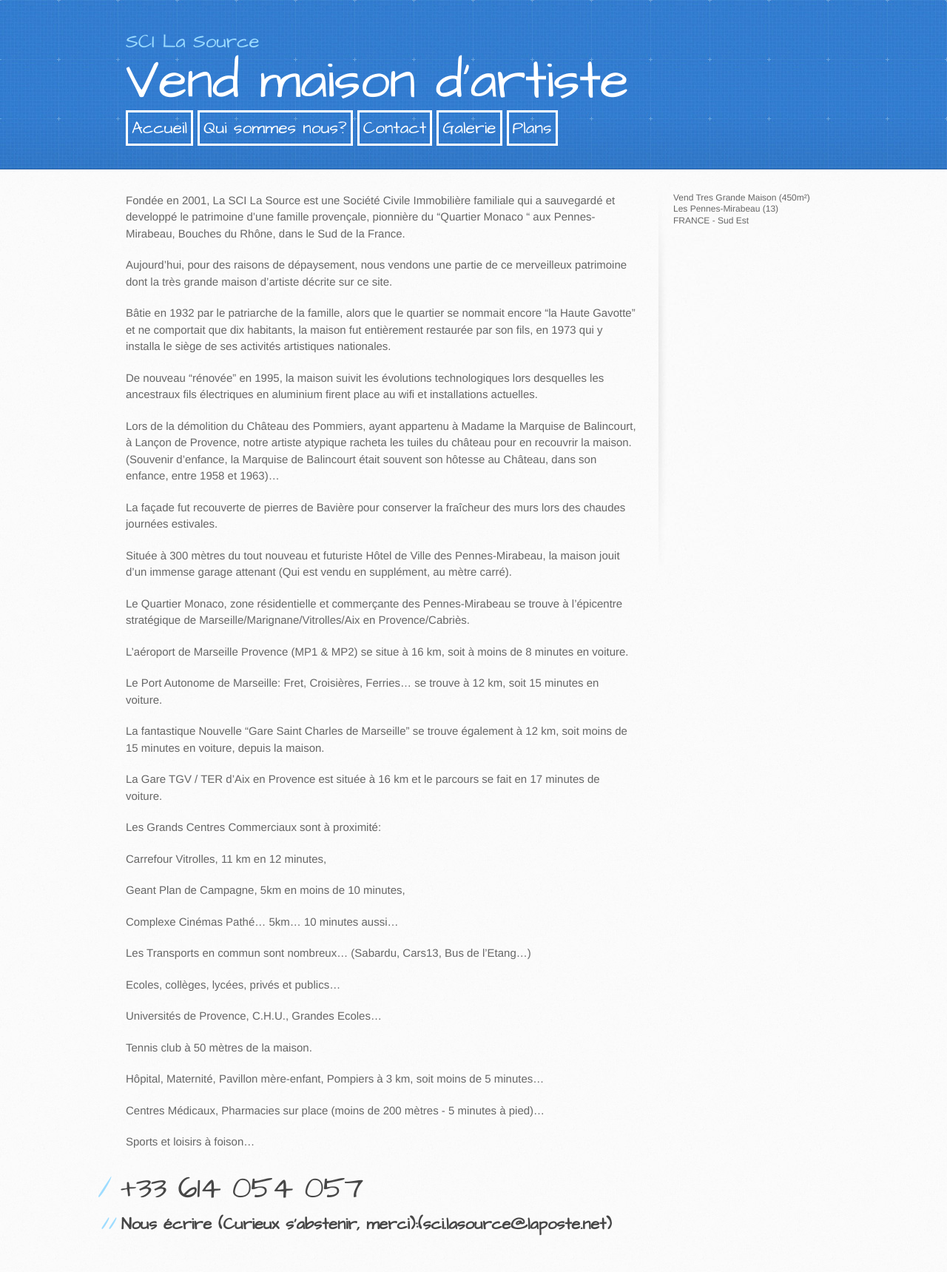
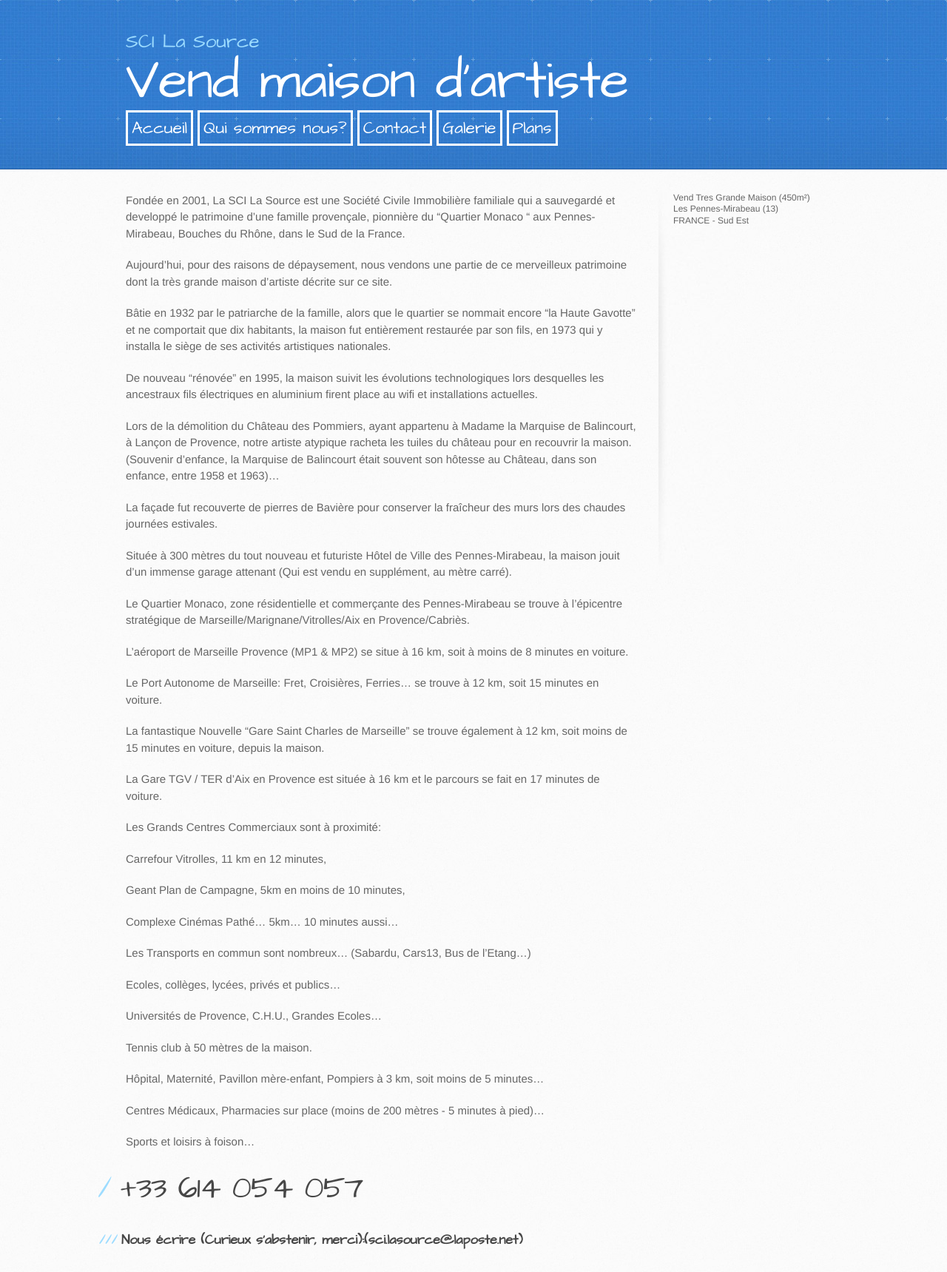
Before and after one commit to sci-la-source/sci-la-source.github.com, a Jekyll site: the page built from vendmaison/nous.md, in a window 1280 px wide. Shown: the whole page at 74% size. Built offline with Jekyll 4.4.1, drawn with Linux system fonts in a browser that asks for light colours.

Commit message:
change link size

```diff
--- a/vendmaison/nous.md
+++ b/vendmaison/nous.md
@@ -52,4 +52,4 @@ Sports et loisirs à foison...
 
 #+33 614 054 057
 
-##Nous écrire (Curieux s'abstenir, merci):(sci.lasource@laposte.net)
+###Nous écrire (Curieux s'abstenir, merci):(sci.lasource@laposte.net)
```
